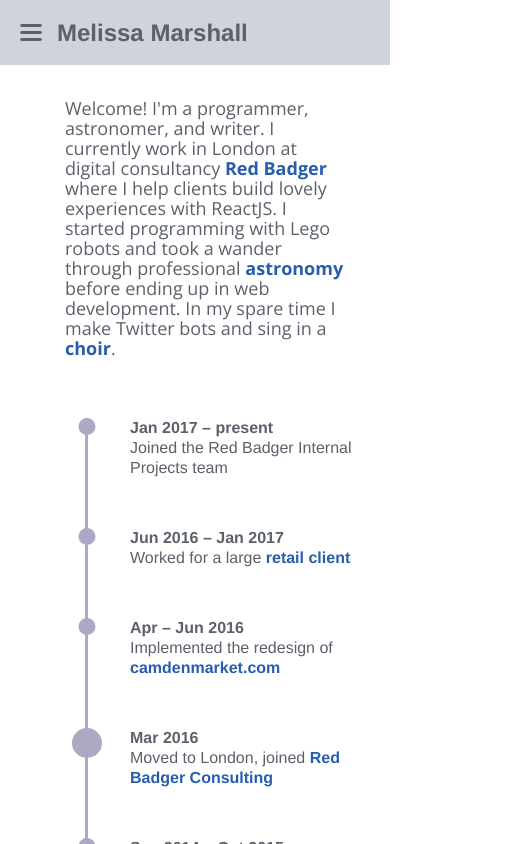
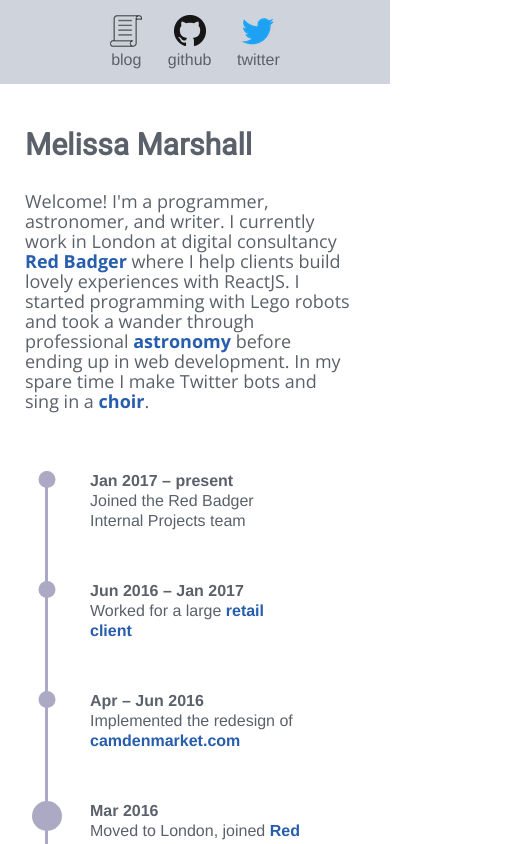
Before and after one commit to mveritym/super-duper-guacamole, a Vue app: page / in a window 390 px wide. Shown: the top 844 px of the page, 530 px wide, since content can reach past the window. Built offline with nearby package versions, Linux system fonts and the light colour scheme.

Commit message:
Changing mobile nav styling

```diff
--- a/src/components/Main.vue
+++ b/src/components/Main.vue
@@ -34,7 +34,11 @@
 <style scoped>
 
   h2 {
-    display: none;
+    display: block;
+    font-family: var(--roboto);
+    font-size: 30px;
+    line-height: 32px;
+    margin: 30px 0;
   }
 
   p {
@@ -58,7 +62,7 @@
   .content {
     height: 100%;
     text-align: left;
-    padding: 15px 40px 15px 65px;
+    padding: 15px 40px 15px 25px;
   }
 
   @media (min-width: 768px) {
@@ -69,11 +73,6 @@
     }
 
     h2 {
-      display: block;
-      font-family: var(--roboto);
-      font-size: 30px;
-      line-height: 32px;
-      margin-top: 0;
       margin-bottom: 75px;
     }
   }
--- a/src/components/Navigation.vue
+++ b/src/components/Navigation.vue
@@ -1,12 +1,18 @@
 <template>
   <div class="navigation">
     <div class="mobile">
-      <div id="menu">
-        <div />
-        <div />
-        <div />
-      </div>
-      <h2>Melissa Marshall</h2>
+      <a href="https://medium.com/@mveritym">
+        <img src="../assets/blog-icon.png" />
+        <div>blog</div>
+      </a>
+      <a href="https://www.github.com/mveritym">
+        <img src="../assets/github-icon.png" />
+        <div>github</div>
+      </a>
+      <a href="https://www.twitter.com/mveritym">
+        <img src="../assets/twitter-icon.png" />
+        <div>twitter</div>
+      </a>
     </div>
     <div class="picture" />
     <ul>
@@ -38,31 +44,16 @@
 <style scoped>
 
   .navigation {
-    text-align: left;
-    padding: 10px 20px;
     background-color: var(--light-grey);
+    text-align: center;
   }
 
-  .navigation .mobile #menu {
-    display: inline-block;
-    vertical-align: middle;
-    margin-right: 15px;
-    padding: 10px 0;
-  }
-
-  .navigation .mobile #menu div {
-    width: 20px;
-    height: 1px;
-    background-color: var(--black-coral);
-    margin: 4px 0;
-    border: 1px solid var(--black-coral);
-    border-radius: 4px;
-  }
-
-  .navigation .mobile h2 {
-    display: inline-block;
-    vertical-align: middle;
-    margin: 0;
+  .navigation .mobile {
+    width: 50%;
+    margin: auto;
+    padding: 15px 0;
+    display: flex;
+    justify-content: space-around;
   }
 
   a {
@@ -108,7 +99,6 @@
       top: 0;
       bottom: 0;
       min-width: 15%;
-      background-color: var(--light-grey);
     }
 
     .navigation ul {
--- a/src/components/Timeline.vue
+++ b/src/components/Timeline.vue
@@ -155,7 +155,7 @@
   .timeline ul li div {
     position: relative;
     top: 0;
-    width: 400px;
+    min-width: 350px;
     padding: 0;
   }
 
```
